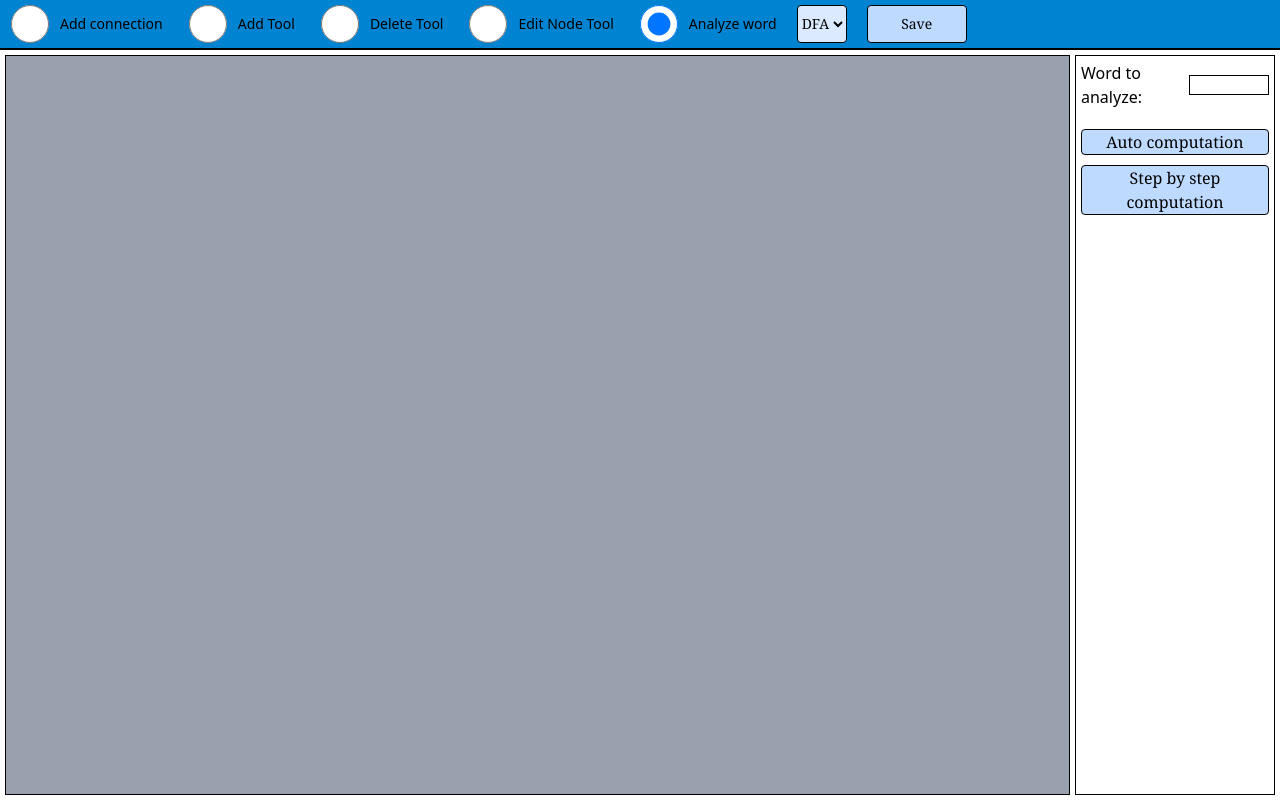
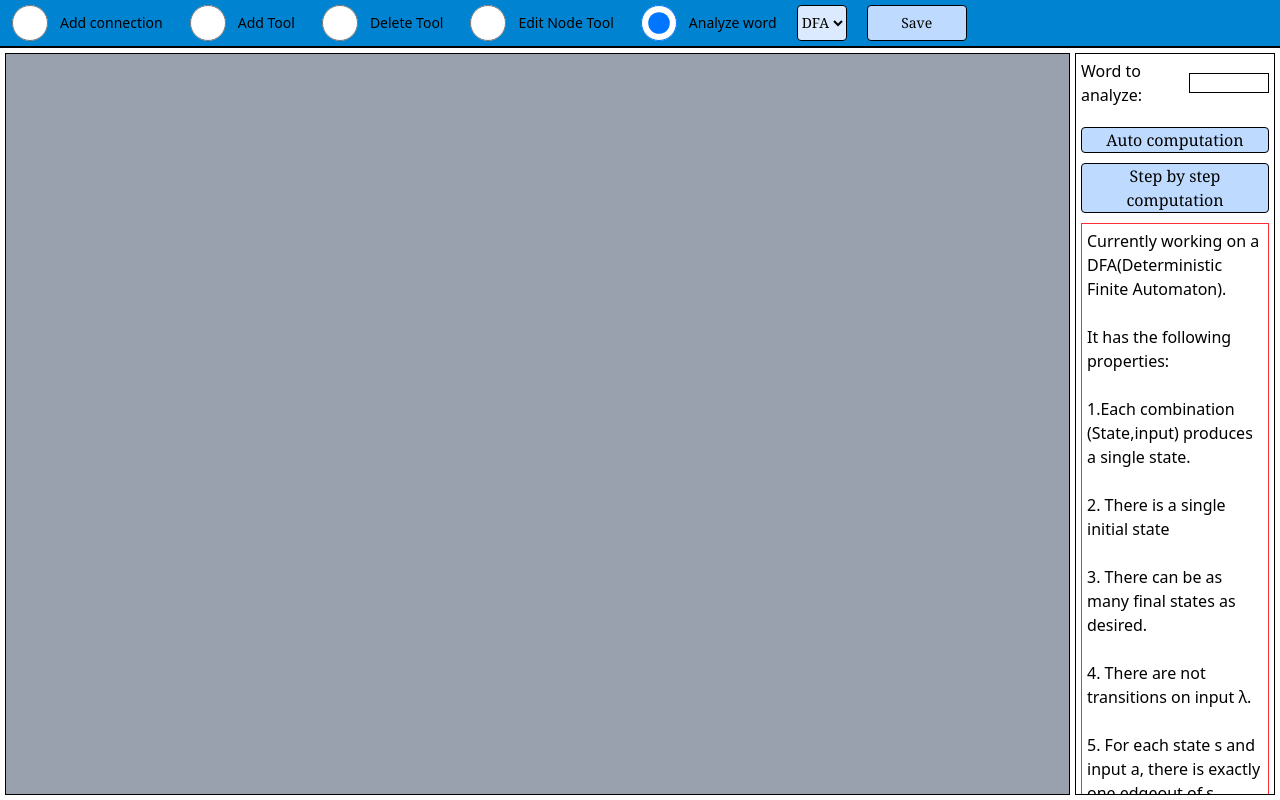
Before and after one commit to mamielgil/Automaton_SIM, a Preact app: page / in a window 1280 px wide. Both pictures are taken after a click on the radio button 658 px from the left and 23 px from the top of the page. Built offline with nearby package versions, Linux system fonts and the light colour scheme.

Commit message:
Automaton explanation added

```diff
--- a/src/components/WordAnalysisEditor.tsx
+++ b/src/components/WordAnalysisEditor.tsx
@@ -8,15 +8,27 @@ export function WordAnalysisEditor(){
     function first_step(){
         setValidity(Model.first_step());
     }
+
+     // Small explanation about what it is defined as DFA and NFA
+        let DFA_explanation: string = "Currently working on a DFA(Deterministic Finite Automaton).\n\n It has the following properties:\n\n 1.Each combination (State,input) produces a single state.\n\n" +
+        "2. There is a single initial state\n\n 3. There can be as many final states as desired.\n\n 4. There are not transitions on input λ.\n\n 5. For each state s and input a, there is exactly one edge" +
+        "out of s labeled as s.";
+        let NFA_explanation:string = "Currently working on a NDFA (Non Deterministic Finite Automaton).\n\n It has the following properties:\n\n 1.Each combination (State,input) produces several states: (state1,state2 ...staten).\n\n" +
+        "2. There is a single initial state\n\n 3. There can be as many final states as desired.\n\n 4. There can be transitions with input λ.\n\n 5. More than one edge with the same label from any state is allowed.\n\n" +
+        "6. Some states for which certain input symbols have no edge are allowed";
+
     return(
-        Model.is_word_analysis_active.value ? <div class = "flex flex-col box-border w-[200px] bg-white pr-[5px] border min-h-0 p-[5px] gap-[10px]">
+        Model.is_word_analysis_active.value ? <div class = "flex flex-col box-border w-[200px] bg-white pr-[5px] border min-h-0 p-[5px] gap-[10px] overflow-auto">
         <NodeEditorOption my_label="Word to analyze:" my_value_input="" disabled = {Model.first_step_performed.value} onInputHandler={(event)=>Model.update_word_to_analyze(event)}></NodeEditorOption>
         <div class = "flex flex-col box-border gap-[10px]">
         <label class = "pl-[40px]">{Model.auto_word_resolution.value}</label>
-        <button onClick = {()=>Model.compute_word_directly()}> Auto computation</button>
-        <button disabled = {Model.first_step_performed} onClick = {()=>first_step()}> Step by step computation</button>
+        <button disabled = {Model.exists_default_transition.value} onClick = {()=>Model.compute_word_directly()}> Auto computation</button>
+        <button disabled = {Model.first_step_performed || Model.exists_default_transition.value} onClick = {()=>first_step()}> Step by step computation</button>
         {Model.first_step_performed.value ? <div class = "flex box-border flex-col"><label class = "block whitespace-pre-line">{Model.step_by_step_word_resolution.value}</label>{ valid_first_step ? <button onClick = {Model.compute_step_by_step}>Next Step</button> : null} </div> : null}
         {Model.exists_default_transition.value? <label class = " text-center text-red-600"> ALL -1 TRANSITIONS MUST BE REMOVED</label>: null}
+        </div>
+        <div class = "flex flex-col box-border border border-red-500 p-[5px]">
+        {Model.automaton_type.value === "DFA"? <label class = "block whitespace-pre-line">{DFA_explanation} </label> : <label class = "block whitespace-pre-line">{NFA_explanation}</label>}
         </div>
         </div> : null
 
```
Also changed, not shown: src/components/NodeEditor.tsx (line endings or trailing spaces), 1 other file (tests, documents, lock files or other folders).
